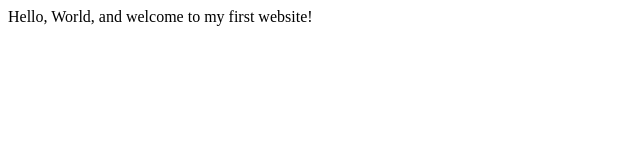
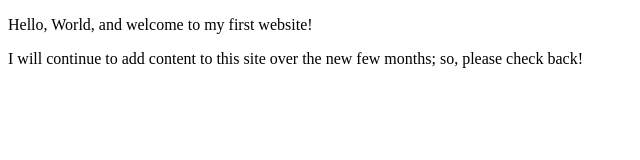
Before and after one commit to lappenk/lappenk.github.io, a plain HTML site: page index.html in a window 1280 px wide. Shown: the whole page, without its empty margins (0-640 px from the left). Drawn offline with Linux system fonts and the light colour scheme.

Commit message:
Expanded home page
Updated meta information and added content

```diff
--- a/index.html
+++ b/index.html
@@ -3,9 +3,13 @@
     <head>
         <meta charset="utf-8">
         <meta name="viewport" content="width=device-width, initial-scale=1.0">
-        <title>My First Website</title>
+        <meta name="author" content="LappenK">
+
+
+        <title>CE Truffaut | Web Developer</title>
     </head>
     <body>
-       Hello, World, and welcome to my first website!
+        <p>Hello, World, and welcome to my first website!</p>
+        <p>I will continue to add content to this site over the new few months; so, please check back!</p>
     </body>
 </html>
```
